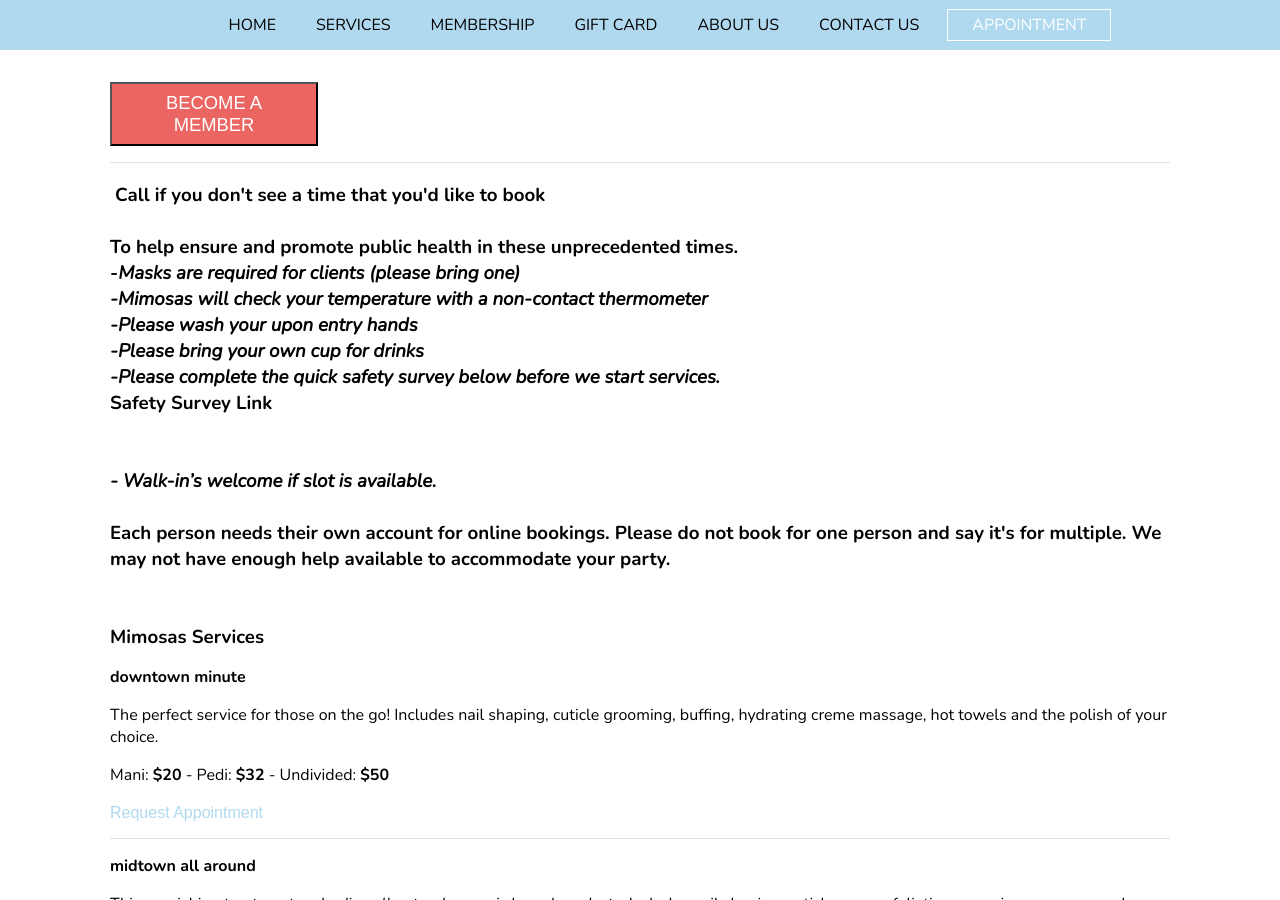
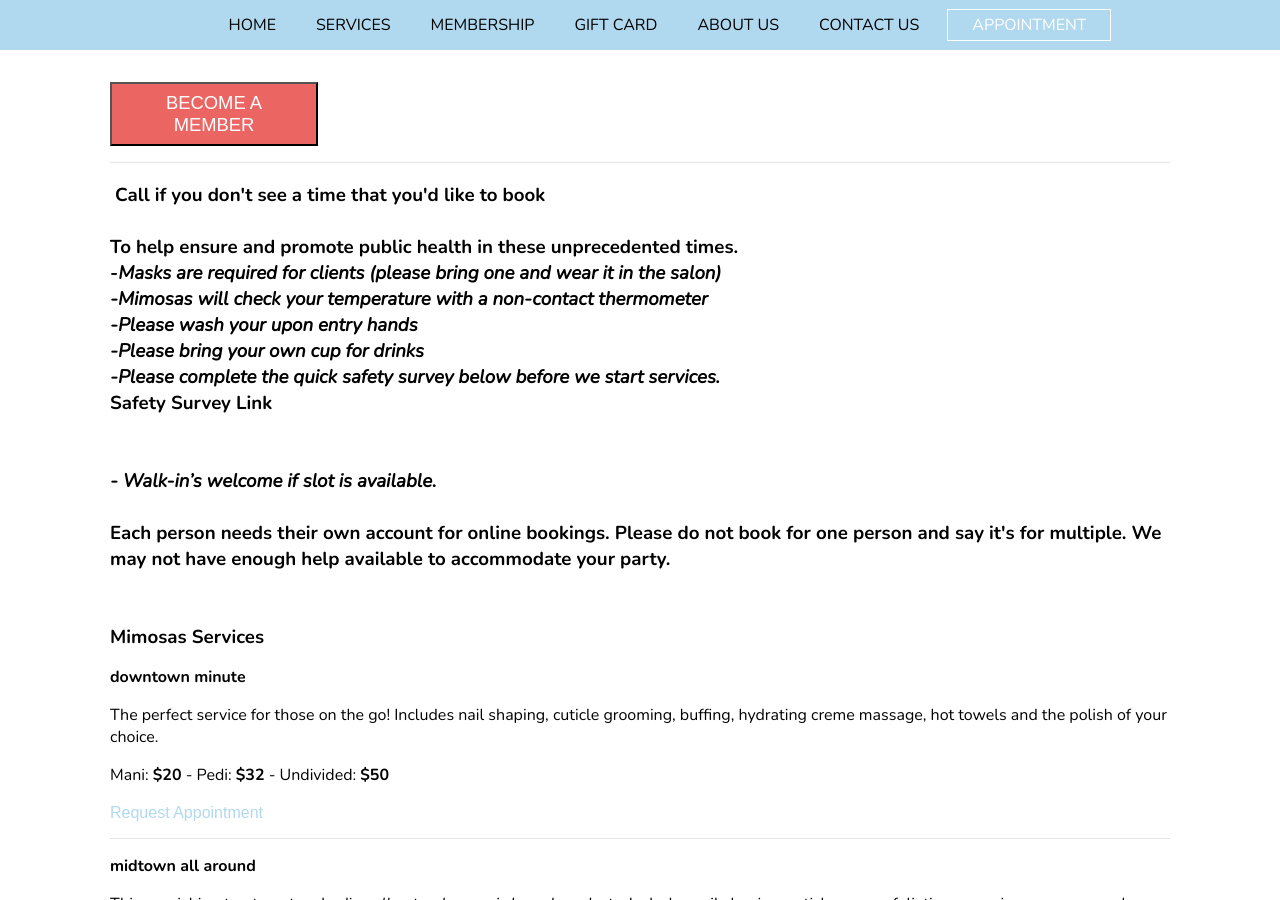
Before and after one commit to mimosasnailbar/mimosas, a Jekyll site: the page built from services.html, in a window 1280 px wide and 900 px high, scrolled down 1276 px. Built offline with Jekyll 4.4.1, drawn with Linux system fonts in a browser that asks for light colours; nearby versions of some CDN libraries.

Commit message:
Updated 'services.html' via CloudCannon

```diff
--- a/services.html
+++ b/services.html
@@ -45,7 +45,7 @@ layout: default
 		</div>
 	</div>
 	<h3 class="services__heading editable">
-		&nbsp;Call if you don't see a time that you'd like to book<br /><br />To help ensure and promote public health in these unprecedented times.<br />-<em><strong>Masks are required for clients (please bring one)<br />-Mimosas will check your temperature with a non-contact thermometer<br />-Please wash your upon entry hands<br />-Please bring your own cup for drinks</strong><br />-Please complete the quick safety survey below before we start services.<strong></strong></em><br /><a target="_blank" href="https://forms.gle/z69kN1xzHWczS4828">Safety Survey Link&nbsp;</a><em><strong>&nbsp;</strong><br /><br /><br />- Walk-in&rsquo;s welcome if slot is available. </em><br /><br />Each person needs their own account for online bookings. Please do not book for one person and say it's for multiple. We may not have enough help available to accommodate your party.&nbsp;<br /><br /><br />Mimosas Services
+		&nbsp;Call if you don't see a time that you'd like to book<br /><br />To help ensure and promote public health in these unprecedented times.<br />-<em><strong>Masks are required for clients (please bring one and wear it in the salon)<br />-Mimosas will check your temperature with a non-contact thermometer<br />-Please wash your upon entry hands<br />-Please bring your own cup for drinks</strong><br />-Please complete the quick safety survey below before we start services.<strong></strong></em><br /><a target="_blank" href="https://forms.gle/z69kN1xzHWczS4828">Safety Survey Link&nbsp;</a><em><strong>&nbsp;</strong><br /><br /><br />- Walk-in&rsquo;s welcome if slot is available. </em><br /><br />Each person needs their own account for online bookings. Please do not book for one person and say it's for multiple. We may not have enough help available to accommodate your party.&nbsp;<br /><br /><br />Mimosas Services
 	</h3>
 	<div class="service">
 		<p class="editable service__name">
```
